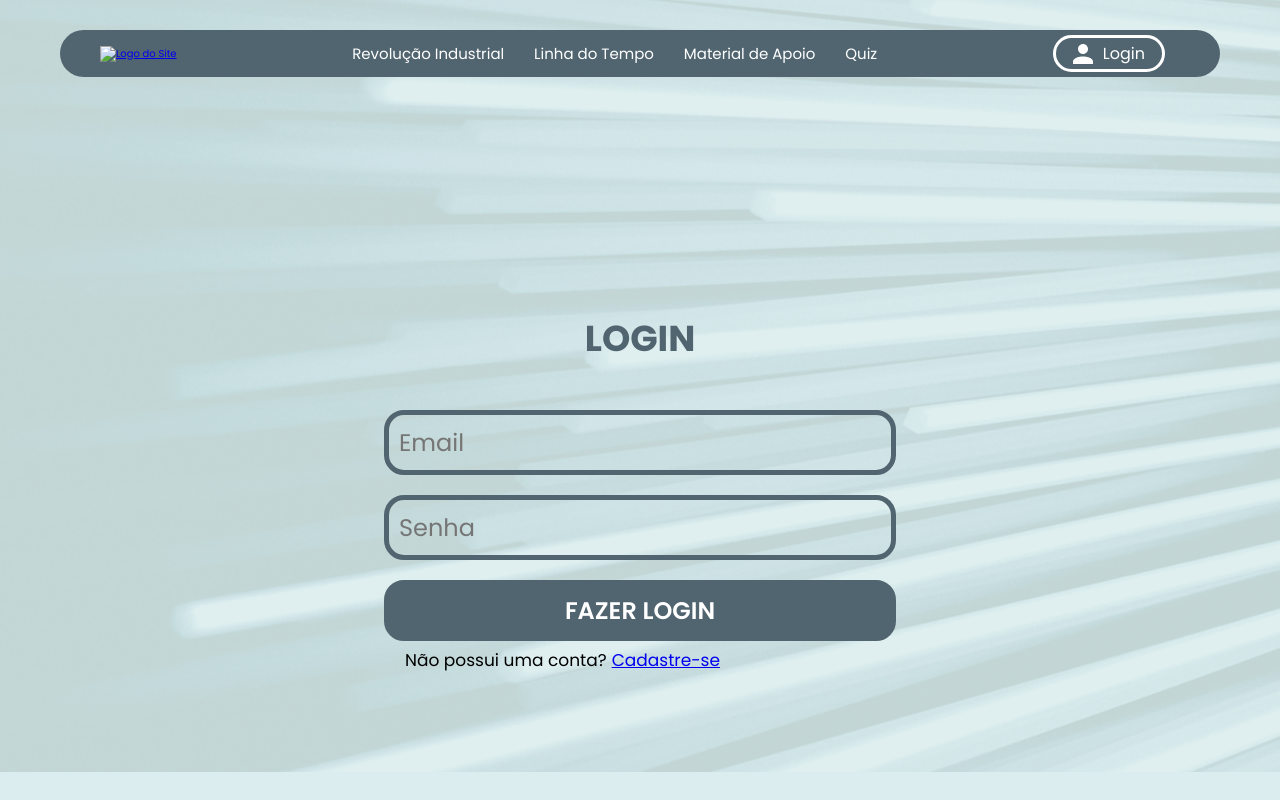
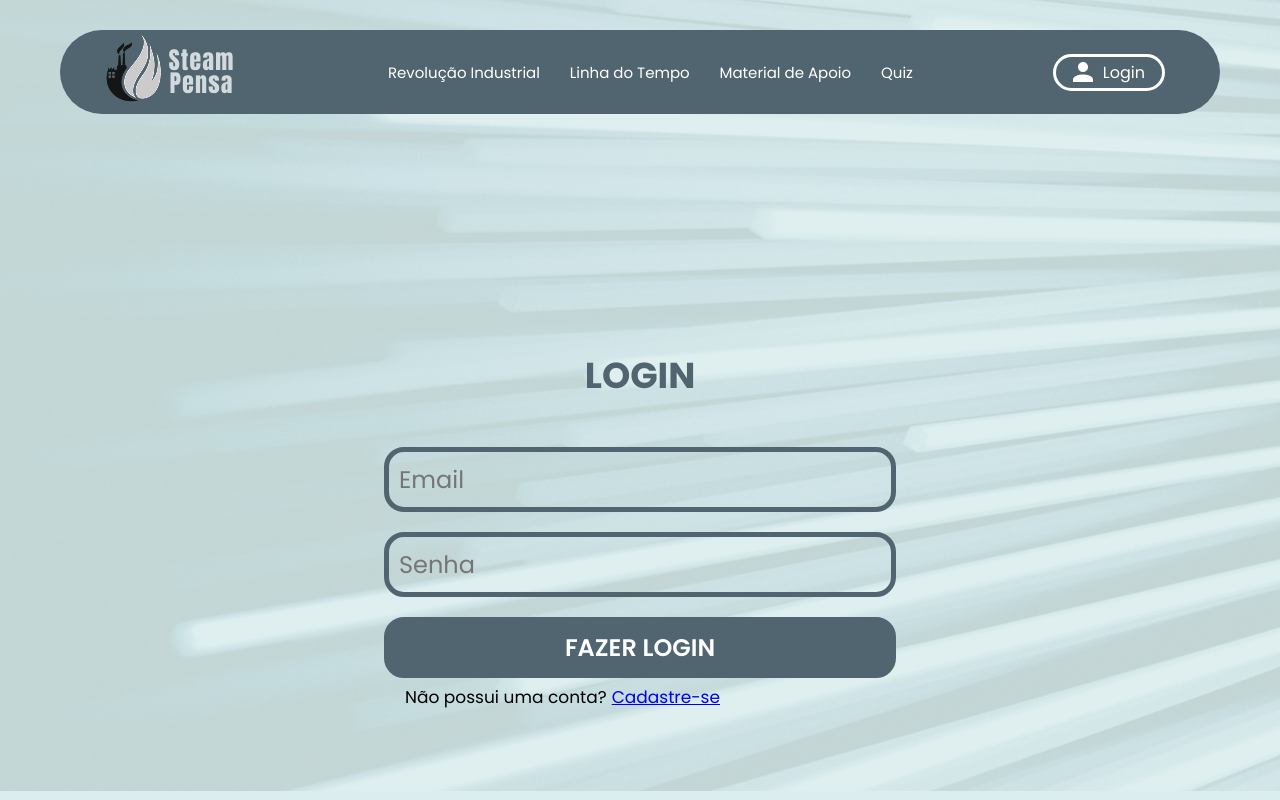
Before and after one commit to 1ucasxz/frontend_lucas02ma, a plain HTML site: page Página de Login/paginaDeLogin.html in a window 1280 px wide. Drawn offline with Linux system fonts and the light colour scheme; files whose address does not match are found by name.

Commit message:
Update paginaDeLogin.html

```diff
--- a/Página de Login/paginaDeLogin.html
+++ b/Página de Login/paginaDeLogin.html
@@ -13,7 +13,7 @@
 <body>
     <header id="header">
 
-        <a href="../index.html"><img src="/frontend/assets/Logo.png" alt="Logo do Site"></a>
+        <a href="../index.html"><img src="../assets/Logo.png" alt="Logo do Site"></a>
 
         <div>
             <a href="../Revolução Industrial/revolucaoIndustrial.html">Revolução Industrial</a>
```
